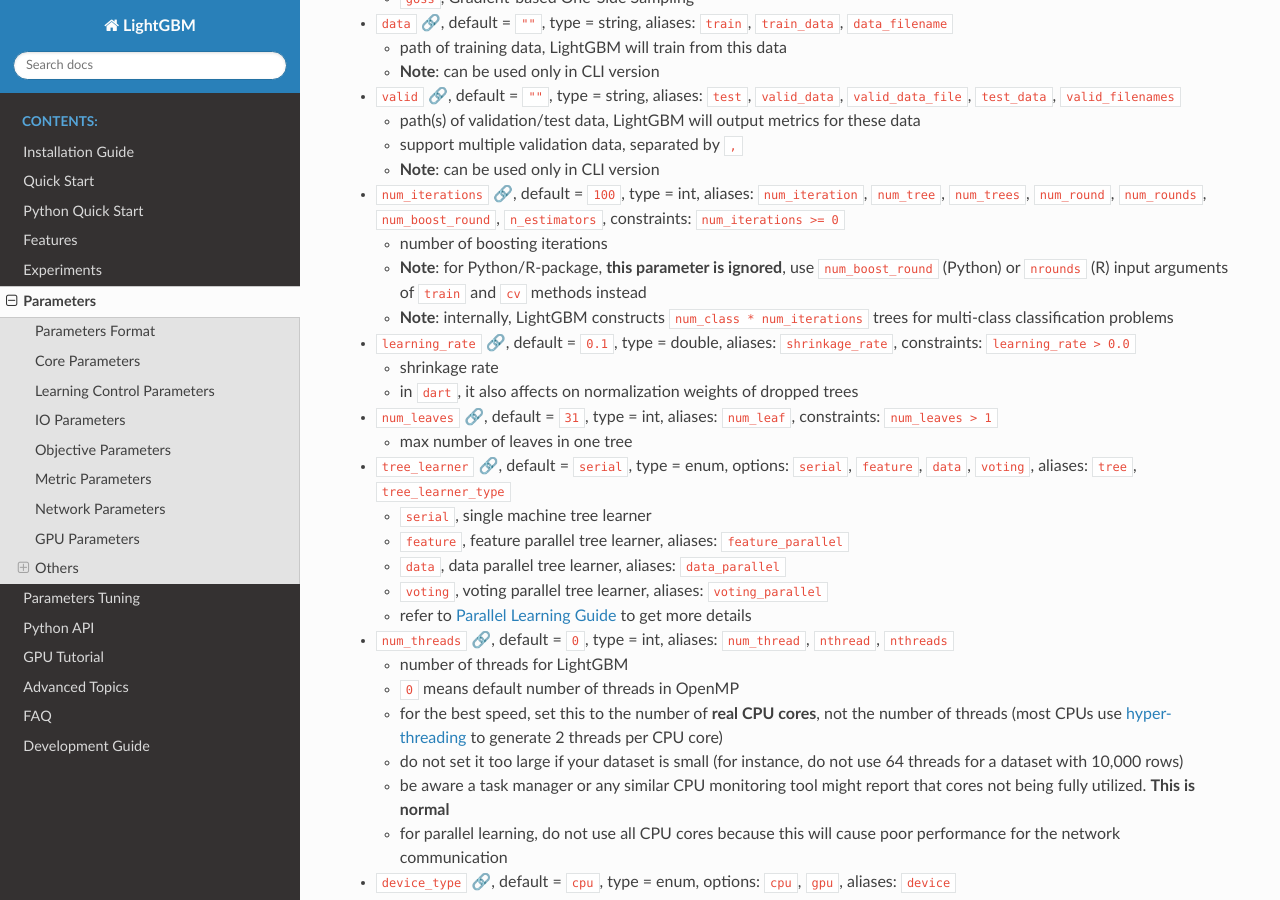
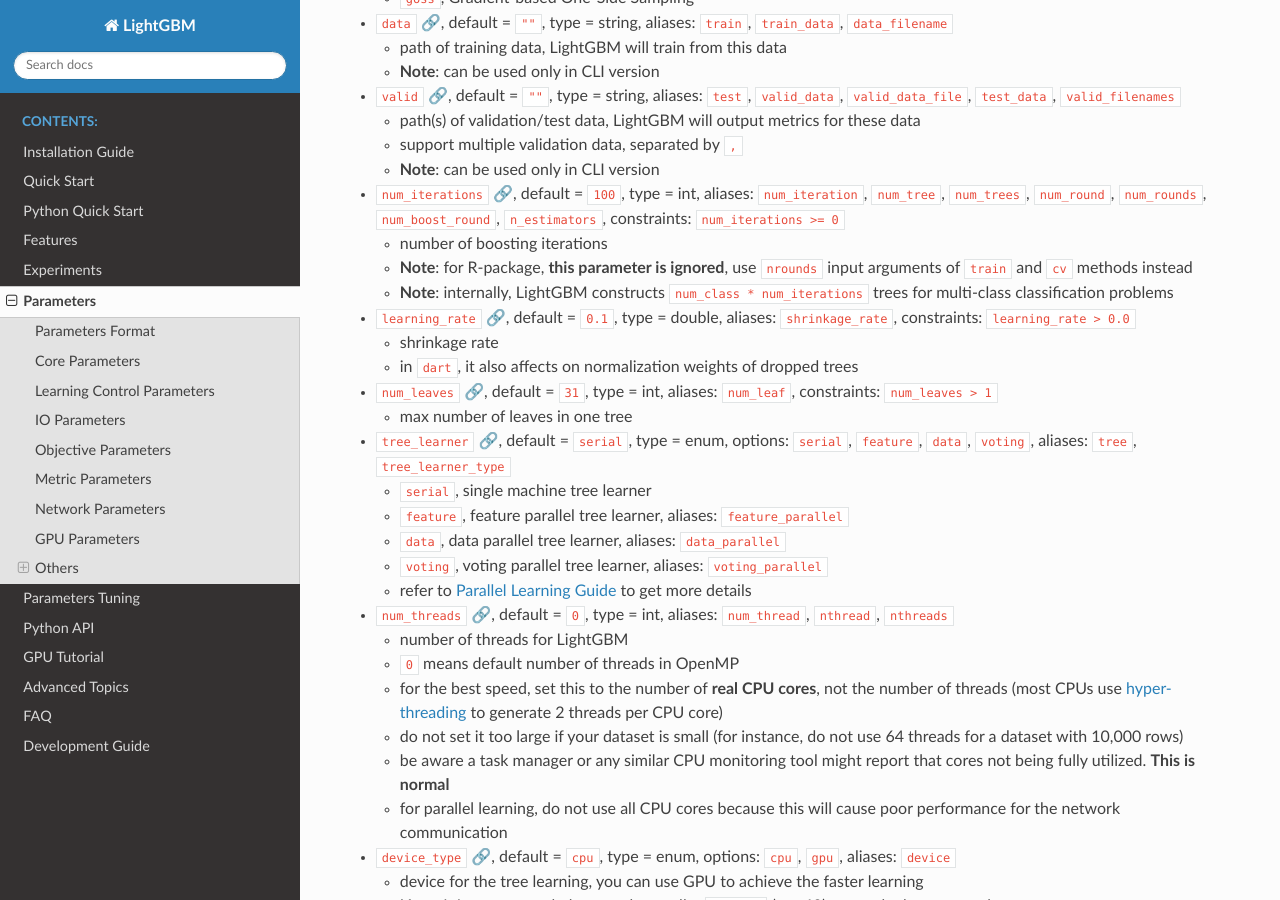
Before and after one commit to microsoft/LightGBM, a Sphinx documentation site: the page built from docs/Parameters.rst, in a window 1280 px wide and 900 px high, scrolled down 1786 px. Built offline with Sphinx 7.4.7 and the Read the Docs theme 2.0.0, drawn with Linux system fonts in a browser that asks for light colours; pages that are not in the unit, such as notebooks, are missing from menus.

Commit message:
updated docs of num_iterations parameter

```diff
--- a/docs/Parameters.rst
+++ b/docs/Parameters.rst
@@ -127,7 +127,7 @@
 
    -  number of boosting iterations
 
-   -  **Note**: for Python/R-package, **this parameter is ignored**, use ``num_boost_round`` (Python) or ``nrounds`` (R) input arguments of ``train`` and ``cv`` methods instead
+   -  **Note**: for R-package, **this parameter is ignored**, use ``nrounds`` input arguments of ``train`` and ``cv`` methods instead
 
    -  **Note**: internally, LightGBM constructs ``num_class * num_iterations`` trees for multi-class classification problems
 
```
Also changed, not shown: 1 other file.
